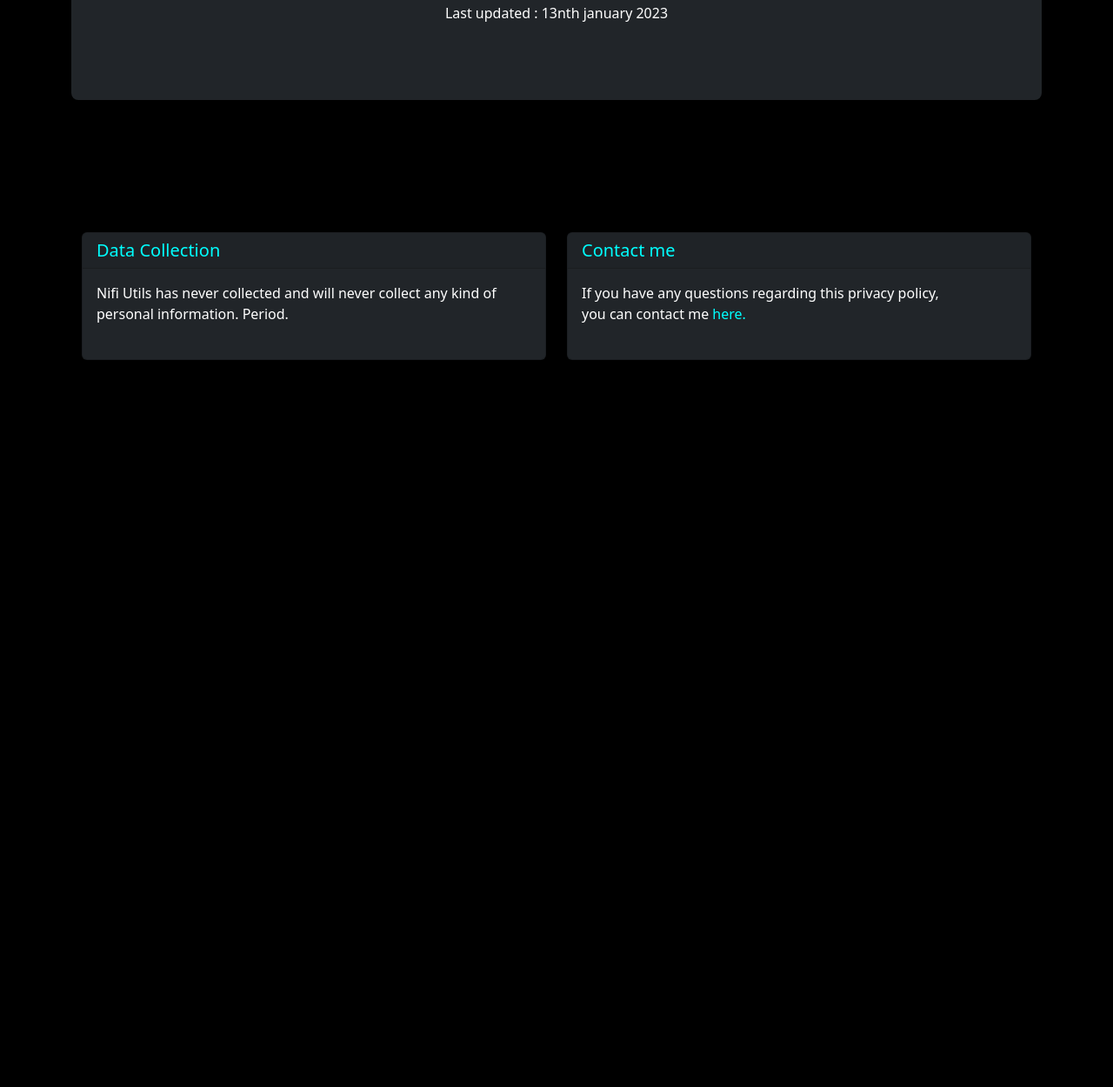
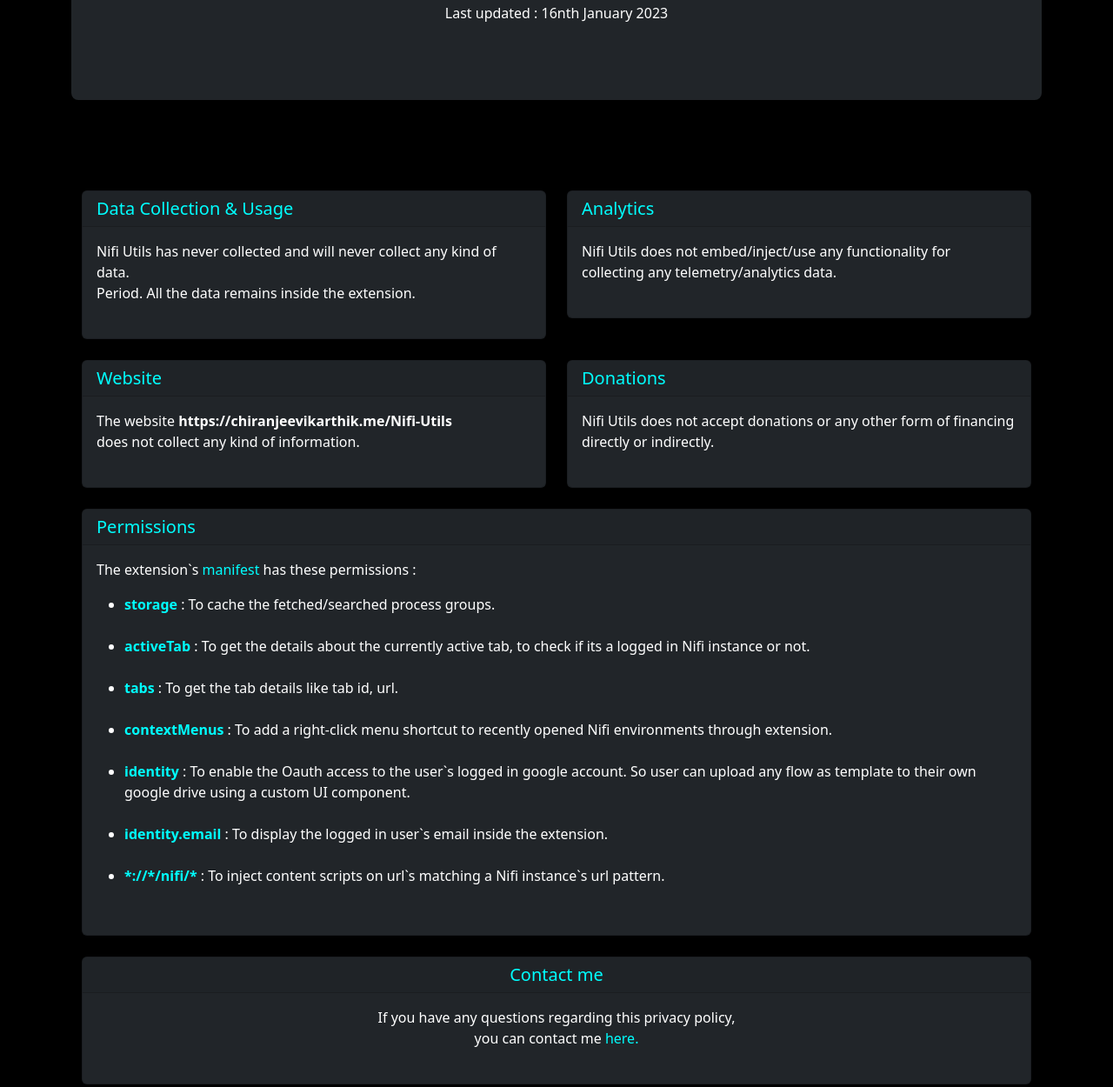
Before and after one commit to karthikchiru12/Nifi-Utils, a plain HTML site: page privacy.html in a window 1280 px wide. Shown: the part 459-1709 px from the top of the page at 87% size. Before the commit the page ends 1257 px from the top, so only its background shows below. Drawn offline with nearby package versions, Linux system fonts and the light colour scheme.

Commit message:
Updated the privacy policy.

```diff
--- a/privacy.html
+++ b/privacy.html
@@ -17,27 +17,81 @@
         <div class="p-4 mb-2 bg-dark rounded-3">
             <div class="container-fluid py-5">
                 <img src="assets/extension_icons/icon_128.png" class="img-fluid">
-                <h1 class="display-5 fw-bold">Nifi Utils</h1>
+                <h1 class="display-5 fw-bold"><a href="index.html" style="text-decoration: none; color: white;">Nifi Utils</a></h1>
                 <p class="col fs-4">Manage your production Nifi instances like a pro.</p>
                 <br>
-                <div class="text-center"><h1 style="color: aqua;">Privacy Policy</h1><p>Last updated : 13nth january 2023</p></div>
+                <div class="text-center"><h1 style="color: aqua;">Privacy Policy</h1><p>Last updated : 16nth January 2023</p></div>
             </div>
         </div>
-        <br><br>
-
         <div class="container-fluid">
             <br><br><br><br>
             <div class="row gx-4">
                 <div class="col">
                     <div>
                         <div class="card text-bg-dark">
-                            <h5 class="card-header" style="color: aqua;">Data Collection</h5>
+                            <h5 class="card-header" style="color: aqua;">Data Collection & Usage</h5>
                             <div class="card-body">
-                                <p class="card-text">Nifi Utils has never collected and will never collect any kind of personal information. Period.<br><br></p>
+                                <p class="card-text">Nifi Utils has never collected and will never collect any kind of data.<br>Period. All the data remains inside the extension.<br><br></p>
                             </div>
                         </div>
                     </div>
                 </div>
+                <div class="col">
+                    <div class="card text-bg-dark">
+                        <h5 class="card-header" style="color: aqua;">Analytics</h5>
+                        <div class="card-body">
+                            <p class="card-text">Nifi Utils does not embed/inject/use any functionality for collecting any telemetry/analytics data.</a><br><br></p>
+                        </div>
+                    </div>
+                </div>
+            </div>
+            <br>
+            <div class="row gx-4">
+                <div class="col">
+                    <div>
+                        <div class="card text-bg-dark">
+                            <h5 class="card-header" style="color: aqua;">Website</h5>
+                            <div class="card-body">
+                                <p class="card-text">The website <b>https://chiranjeevikarthik.me/Nifi-Utils</b><br>does not collect any kind of information.<br><br></p>
+                            </div>
+                        </div>
+                    </div>
+                </div>
+                <div class="col">
+                    <div>
+                        <div class="card text-bg-dark">
+                            <h5 class="card-header" style="color: aqua;">Donations</h5>
+                            <div class="card-body">
+                                <p class="card-text">Nifi Utils does not accept donations or any other form of financing<br>directly or indirectly.<br><br></p>
+                            </div>
+                        </div>
+                    </div>
+                </div>
+            </div>
+            <br>
+            <div class="row gx-4">
+                <div class="col">
+                    <div class="card text-bg-dark">
+                        <h5 class="card-header" style="color: aqua;">Permissions</h5>
+                        <div class="card-body">
+                            <div class="card-text">
+                                <p>The extension`s <a style="color:aqua;text-decoration: none;" href="https://github.com/karthikchiru12/Nifi-Utils-Chrome-Extension/blob/main/manifest.json">manifest</a> has these permissions :</p>
+                                <ul>
+                                    <li><b style="color: aqua;">storage</b> : To cache the fetched/searched process groups.</li><br>
+                                    <li><b style="color: aqua;">activeTab</b> : To get the details about the currently active tab, to check if its a logged in Nifi instance or not.</li><br>
+                                    <li><b style="color: aqua;">tabs</b> : To get the tab details like tab id, url.</li><br>
+                                    <li><b style="color: aqua;">contextMenus</b> : To add a right-click menu shortcut to recently opened Nifi environments through extension.</li><br>
+                                    <li><b style="color: aqua;">identity</b> : To enable the Oauth access to the user`s logged in google account. So user can upload any flow as template to their own google drive using a custom UI component.</li><br>
+                                    <li><b style="color: aqua;">identity.email</b> : To display the logged in user`s email inside the extension.</li><br>
+                                    <li><b style="color: aqua;">*://*/nifi/*</b> : To inject content scripts on url`s matching a Nifi instance`s url pattern.</li><br>
+                                </ul>
+                            </div>
+                        </div>
+                    </div>
+                </div>
+            </div>
+            <br>
+            <div class="row gx-4 text-center">
                 <div class="col">
                     <div class="card text-bg-dark">
                         <h5 class="card-header" style="color: aqua;">Contact me</h5>
@@ -47,9 +101,8 @@
                     </div>
                 </div>
             </div>
-            <br><br><br><br>
         </div>
-        <br><br><br><br><br><br><br><br><br><br><br><br>
+        <br><br>
     </div>
     <script src="https://cdn.jsdelivr.net/npm/bootstrap@5.2.3/dist/js/bootstrap.bundle.min.js" integrity="sha384-kenU1KFdBIe4zVF0s0G1M5b4hcpxyD9F7jL+jjXkk+Q2h455rYXK/7HAuoJl+0I4" crossorigin="anonymous"></script>
 </body>
```
